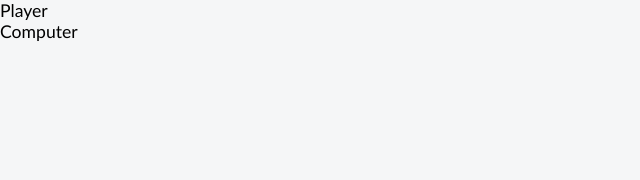
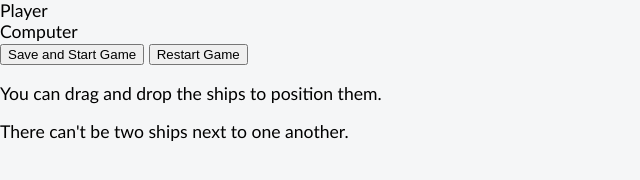
Before and after one commit to JulianKings/odin-battleship, a plain HTML site: page index.html in a window 1280 px wide. Shown: the whole page, without its empty margins (0-640 px from the left). Drawn offline with Linux system fonts and the light colour scheme.

Commit message:
Add drag and drop and restart functionality

```diff
--- a/index.html
+++ b/index.html
@@ -9,6 +9,7 @@
 </head>
 <body>
     <div class="content">
+        <div class="game-box">
             <div class="game-holder">
                 <div class="player-box">
                     <div class="player-box-title">Player</div>
@@ -19,7 +20,12 @@
                     <div class="computer-box-title">Computer</div>
                     <div class="computer-box-grid"></div>
                 </div>
-
+            </div>
+            <div class="options-holder">
+                <button id="startButton" class="options_button">Save and Start Game</button>
+                <button id="resetButton" class="options_button">Restart Game</button>
+            </div>
+            <div class="text-holder"><p>You can drag and drop the ships to position them.</p><p>There can't be two ships next to one another.</p></div>
         </div>
     </div>
 
```
Lines whose indentation alone changed are shown as unchanged.
